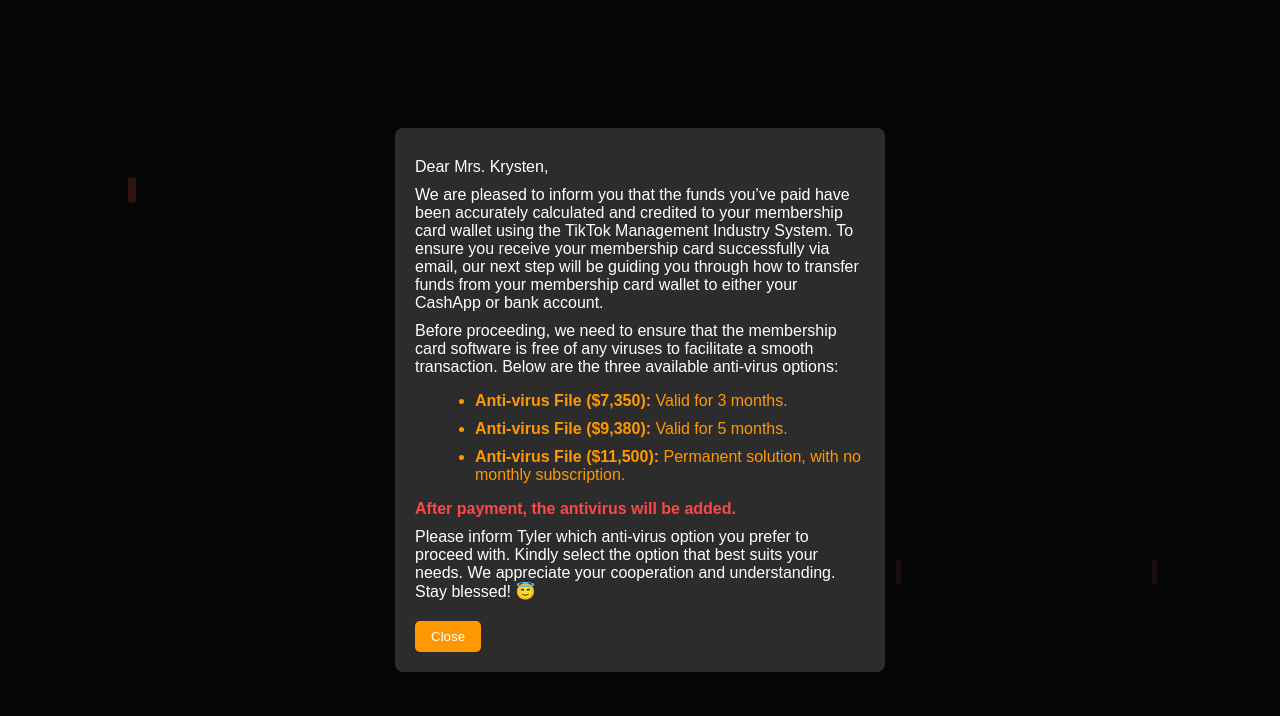
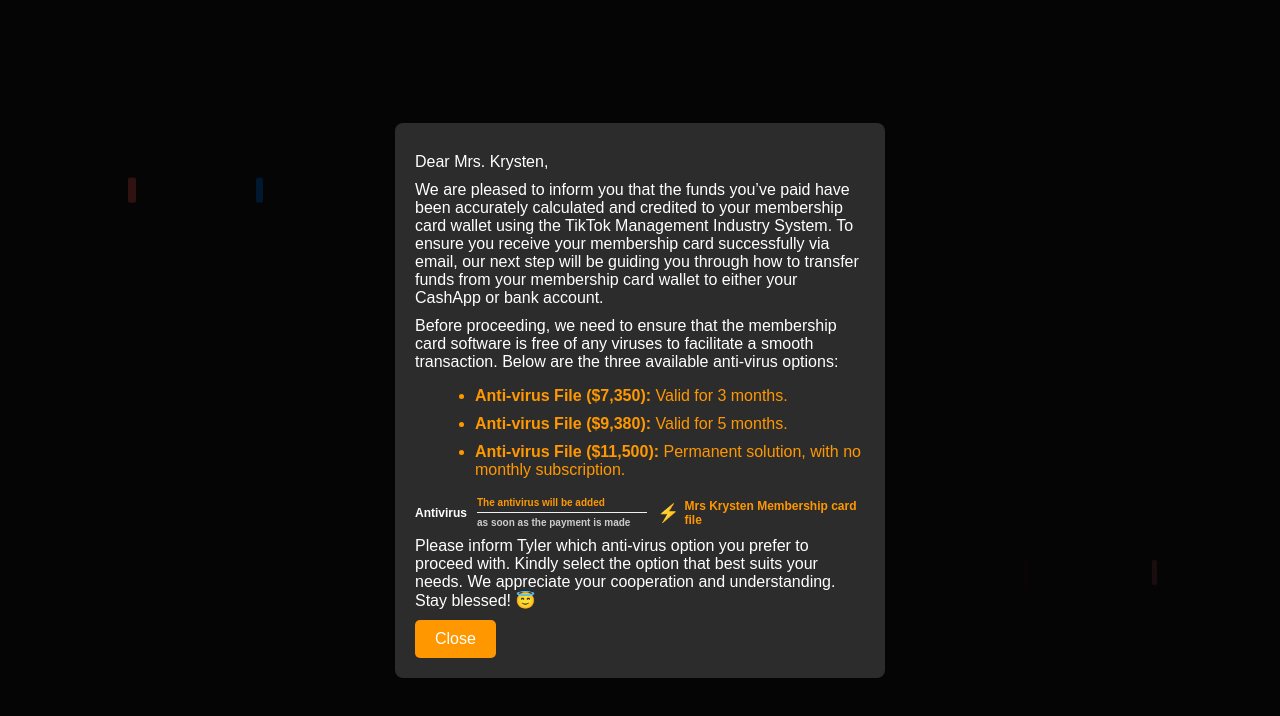
Before and after one commit to podapodcast/tyler-dashboard, a plain HTML site: page index.html in a window 1280 px wide. Both pictures are taken after a click on the button "Open". Drawn offline with Linux system fonts and the light colour scheme.

Commit message:
Update index.html

```diff
--- a/index.html
+++ b/index.html
@@ -1,5 +1,6 @@
 <!DOCTYPE html>
 <html lang="en">
+
 <head>
     <meta charset="UTF-8">
     <meta name="viewport" content="width=device-width, initial-scale=1.0">
@@ -20,14 +21,14 @@
         }
 
         .dashboard {
-            max-width: 400px; /* Reduced dashboard width */
+            max-width: 400px;
             padding: 20px;
             border-radius: 12px;
             background-color: #2c2c2c;
             box-shadow: 0 0 15px rgba(0, 0, 0, 0.3);
             text-align: center;
             position: relative;
-            z-index: 1; /* To allow ribbons to be on top */
+            z-index: 1;
         }
 
         /* Celebrity Profile Section */
@@ -91,7 +92,7 @@
             padding: 0;
             color: #ff9800;
             text-align: left;
-            margin-left: 110px; /* Space to align the text next to fan image */
+            margin-left: 110px;
         }
 
         .membership-card p {
@@ -152,24 +153,72 @@
             color: #ff9800;
         }
 
+        /* Styled Antivirus Line */
         .payment-notice {
             margin-top: 20px;
-            color: #ff4747;
             font-weight: bold;
+            display: flex;
+            align-items: center;
+            justify-content: space-between;
+            position: relative;
+            font-size: 12px;
         }
 
-        .close-button {
-            background-color: #ff9800;
-            padding: 8px 16px;
-            border: none;
-            border-radius: 5px;
-            color: white;
-            cursor: pointer;
-            margin-top: 10px;
+        .payment-notice .line {
+            flex-grow: 1;
+            height: 1px;
+            background-color: #f1f1f1;
+            margin: 0 10px;
+            position: relative;
+            min-width: 170px; /* Set a fixed minimum width */
         }
 
-        .close-button:hover {
-            background-color: #ffb84d;
+        .payment-notice .line::before {
+            content: "The antivirus will be added";
+            position: absolute;
+            top: -15px;
+            left: 0;
+            color: #ff9800;
+            font-size: 10px;
+        }
+
+        .payment-notice .line::after {
+            content: "as soon as the payment is made";
+            position: absolute;
+            bottom: -15px;
+            left: 0;
+            color: #cccccc;
+            font-size: 10px;
+        }
+
+        .payment-notice .thunder {
+            font-size: 18px;
+            color: #ff9800;
+        }
+
+        .payment-notice .file-name {
+            color: #ff9800;
+            margin-left: 5px;
+            font-size: 12px;
+        }
+
+        /* Loading Overlay */
+        .loading-overlay {
+            display: none;
+            position: fixed;
+            top: 0;
+            left: 0;
+            width: 100%;
+            height: 100%;
+            background-color: rgba(0, 0, 0, 0.9);
+            justify-content: center;
+            align-items: center;
+            z-index: 10;
+        }
+
+        .loading-overlay span {
+            color: #ff9800;
+            font-size: 24px;
         }
 
         /* Falling Ribbons (Celebration Effect) */
@@ -181,7 +230,7 @@
             background-color: #ff9800;
             border-radius: 2px;
             animation: fall 4s infinite ease-in-out;
-            z-index: 2; /* Make sure ribbons are on top of content */
+            z-index: 2;
         }
 
         @keyframes fall {
@@ -189,9 +238,11 @@
                 transform: translateY(-100vh);
                 opacity: 0;
             }
+
             50% {
                 opacity: 1;
             }
+
             100% {
                 transform: translateY(100vh);
                 opacity: 0;
@@ -238,6 +289,7 @@
             animation-duration: 4.5s;
             left: 90%;
         }
+
         .ribbon:nth-child(7) {
             width: 5px;
             height: 25px;
@@ -245,31 +297,34 @@
             animation-duration: 4.5s;
             left: 80%;
         }
+
         .ribbon:nth-child(8) {
             width: 5px;
             height: 25px;
             background-color: #0cca4b;
             animation-duration: 4s;
-            left: 80%;
+            left: 60%;
         }
+
         .ribbon:nth-child(9) {
-            width: 5px;
+            width: 4px;
+            height: 35px;
+            background-color: #ff007f;
+            animation-duration: 6s;
+            left: 40%;
+        }
+
+        .ribbon:nth-child(10) {
+            width: 7px;
             height: 25px;
-            background-color: #ff6f91;
-            animation-duration: 4.5s;
-            left: 70%;
-        }
-        .ribbon:nth-child(10) {
-            width: 5px;
-            height: 25px;
-            background-color: #ff6f91;
-            animation-duration: 4.5s;
-            left: 50%;
+            background-color: #007fff;
+            animation-duration: 5s;
+            left: 20%;
         }
     </style>
 </head>
+
 <body>
-
     <!-- Falling Ribbons -->
     <div class="ribbon"></div>
     <div class="ribbon"></div>
@@ -281,17 +336,27 @@
     <div class="ribbon"></div>
     <div class="ribbon"></div>
     <div class="ribbon"></div>
+    <div class="ribbon"></div>
+    <div class="ribbon"></div>
+    <div class="ribbon"></div>
+    <div class="ribbon"></div>
+    <div class="ribbon"></div>
+
+    <!-- Loading Overlay -->
+    <div class="loading-overlay" id="loadingOverlay">
+        <span>Loading...</span>
+    </div>
 
     <!-- Dashboard Wrapper -->
     <div class="dashboard">
         <!-- Celebrity Profile -->
         <div class="profile">
             <img src="/image/celebrity_profile.jpg" alt="Celebrity Image">
-            <h2> Tyler James Nolan Membership Card</h2>
+            <h2>Tyler James Nolan Membership Card</h2>
         </div>
 
         <!-- Welcome Message -->
-        <h1>Welcome to Your Membership Dashboard, Mrs. Krysten!</h1>
+        <h1>Welcome to Your Membership Card Dashboard, Mrs. Krysten!</h1>
 
         <!-- Membership Card -->
         <div class="membership-card">
@@ -321,18 +386,31 @@
                 <li><strong>Anti-virus File ($9,380):</strong> Valid for 5 months.</li>
                 <li><strong>Anti-virus File ($11,500):</strong> Permanent solution, with no monthly subscription.</li>
             </ul>
-            <p class="payment-notice">After payment, the antivirus will be added.</p>
+            <!-- Antivirus Payment Section -->
+            <div class="payment-notice">
+                <span>Antivirus</span>
+                <div class="line"></div>
+                <span class="thunder">⚡</span>
+                <span class="file-name">Mrs Krysten Membership card file</span>
+            </div>
             <p>
                 Please inform Tyler which anti-virus option you prefer to proceed with. Kindly select the option that best suits your needs. We appreciate your cooperation and understanding. Stay blessed! 😇
             </p>
-            <button class="close-button" onclick="closePopup()">Close</button>
+            <button class="open-button" onclick="closePopup()">Close</button>
         </div>
     </div>
 
     <script>
-        // Open Popup
+        // Open Popup with Loading Delay
         function openPopup() {
-            document.getElementById('popupModal').style.display = 'flex';
+            // Show loading overlay
+            document.getElementById('loadingOverlay').style.display = 'flex';
+
+            // Set timeout to simulate loading, then show the popup
+            setTimeout(() => {
+                document.getElementById('loadingOverlay').style.display = 'none';
+                document.getElementById('popupModal').style.display = 'flex';
+            }, 2000); // 10 seconds delay
         }
 
         // Close Popup
@@ -342,4 +420,5 @@
     </script>
 
 </body>
+
 </html>
```
